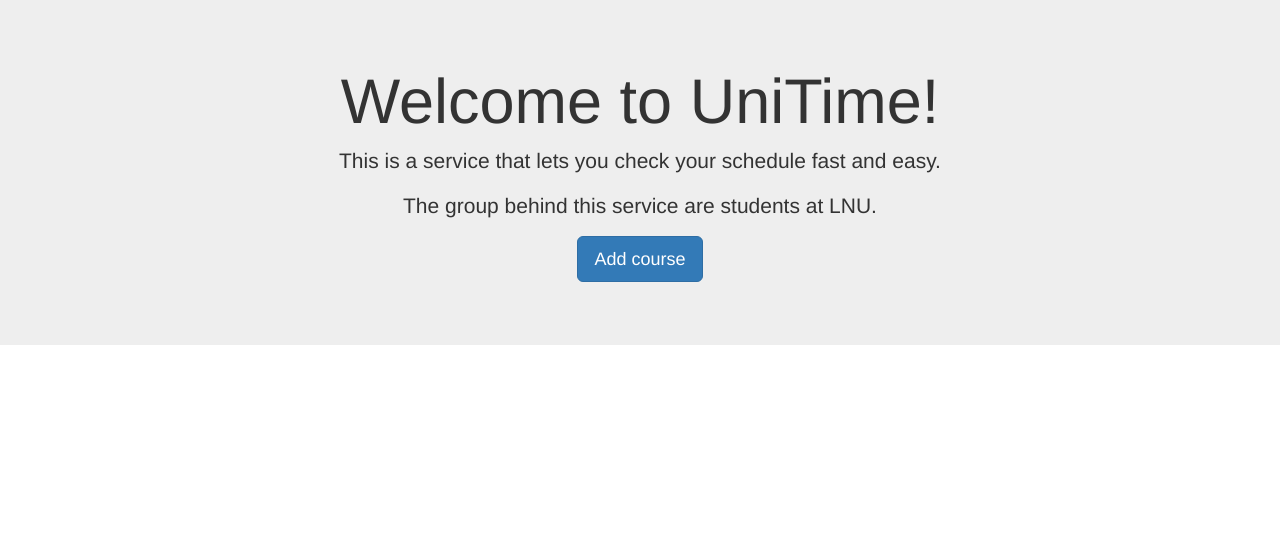
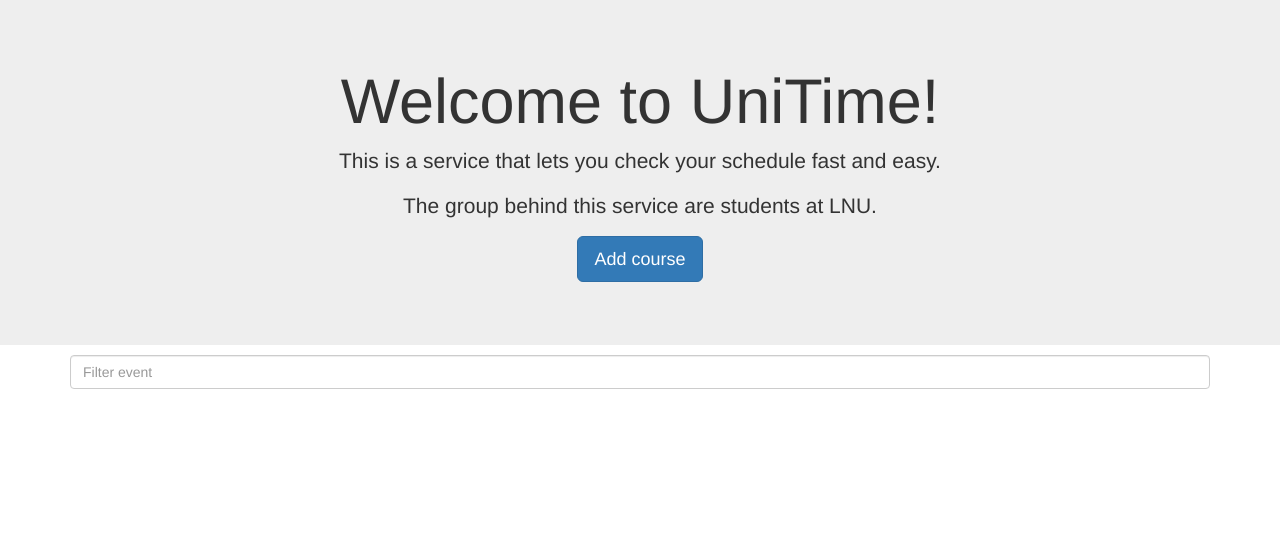
Before and after one commit to Kodkollektivet/UniTime-server, a Django app: page / in a window 1280 px wide. Shown: the part 125-659 px from the top of the page. Run offline with Django 3.2, Linux system fonts and the light colour scheme; data that the repository does not hold is empty; some libraries are stand-ins or nearby versions.

Commit message:
Events display changed

```diff
--- a/server/django/angular/static/angular/js/controllers.js
+++ b/server/django/angular/static/angular/js/controllers.js
@@ -7,11 +7,17 @@ myAppController.controller('unicontrol', function UniControl($scope, Course, Eve
     $scope.message = "";
     $scope.course_info = "satan";
     $scope.cookie_accepted;
+    $scope.date = new Date();
 
     $scope.acceptCookieFunction = function(){
         $scope.cookie_accepted = 't';
         $cookies.put('accept_cookies', $scope.cookie_accepted);
-    }
+    };
+
+    $scope.timediff = function(start_datetime){
+        var now = new Date();
+        return moment.utc(moment(start_datetime).diff(moment(now))).format("mm")
+    };
 
     // Init method
     $scope.init = function(){
@@ -84,6 +90,7 @@ myAppController.controller('unicontrol', function UniControl($scope, Course, Eve
                         $scope.message = response.data[i]['name_en']+" added!";
                         openAlertMessage();
                         closeAlertMessage();
+
                     }
                 }
 
@@ -108,6 +115,7 @@ myAppController.controller('unicontrol', function UniControl($scope, Course, Eve
         $cookies.putObject('courses', $scope.selected_courses); // Store in cookie
     };
 
+
     $scope.getEvents = function (course_code) {
         $('#ajaxloader').show();
         $http({
@@ -126,9 +134,20 @@ myAppController.controller('unicontrol', function UniControl($scope, Course, Eve
         })
             .then(function(response) {
                 for ( var i = 0 ; i < response.data.length ; i++){
+                    var d = response.data[i]['startdate'].split('-');
+                    var t = response.data[i]['starttime'].split(':');
+                    var date = new Date(d[0], d[1], d[2], t[0], t[1]);
+                    var date_now = new Date();
+                    console.log(date_now);
+                    response.data[i]['start_datetime'] = date;
+                    response.data[i]['day'] = moment(response.data[i]['startdate']).format('dddd');
+                    //response.data[i]['until'] = (date-date_now)/(24*3600*1000);
+                    //console.log(response.data[i]['start_datetime'].toLocaleString());
+                    //console.log(response.data[i]);
                     $scope.events.push(response.data[i]);
                 }
                 $('#ajaxloader').hide();
+                $('#date_today').show();
             },
             function(response) { // optional
                 // ERROR
--- a/server/django/angular/templates/angular/index.html
+++ b/server/django/angular/templates/angular/index.html
@@ -18,6 +18,7 @@
         <script src="{% static 'angular/js/lib/angular-resource.js' %}"></script>
         <script src="{% static 'angular/js/lib/angular-sanitize.min.js' %}"></script>
         <script src="{% static 'angular/js/lib/angular-cookies.js' %}"></script>
+        <script src="{% static 'angular/js/lib/moment.js' %}"></script>
 
         <script src="{% static 'angular/js/lib/bootstrap.min.js' %}"></script>
 
@@ -98,55 +99,71 @@
             <!-- Events -->
             <div class="container">
 
+                <div id="date_today" class="well well-sm" align="center" style="margin-top: -17pt; font-weight: bold;">
+                    Date today: [[date | date:'yyyy-MM-dd']]
+                </div>
+
+                <div style="margin-top: -15pt;">
+                    <!-- Filter Courses Input -->
+                    <form class="form-inline">
+                        <input type="text" class="form-control" ng-model="filterEvents" placeholder="Filter event" style="width: 100%">
+                    </form><!-- Filter Courses Input End -->
+                </div>
+
                 <ul class="list-group">
-                    <div ng-repeat="event in events | orderBy: 'startdate'">
+                    <div ng-repeat="event in events | orderBy: 'start_datetime' | filter: filterEvents">
 
-                        <div ng-if="$index % 2 == 0">
-                            <li class="list-group-item list-group-item-warning" style="color: black;">
+
+                            <div class="well">
                                 <div ng-if="event.teacher == 'Tobias Andersson-Gidlund'" align="center">
                                     <img style="width: 25pt; height: 25pt;" src="http://orig07.deviantart.net/49e8/f/2010/331/1/2/darth_vader_icon_256x256_by_geo_almighty-d33pmyi.png">
                                 </div>
-                                <div align="center"><h3>[[ event.name_en ]]</h3></div>
+                                <div class="row" align="center" style="margin-top: -10pt;">
+                                    <h3>[[ event.name_en ]]</h3>
+                                </div>
 
-                                <div align="center"><h3>[[ event.startdate ]] / [[event.starttime]]-[[event.endtime]]</h3></div>
-                                <div style="width: 100%;" ng-if="event.room.length < 2">Room: Not available</div>
-                                <div style="width: 100%;" ng-if="event.room.length >= 2">Room: [[ event.room ]]</div>
+                                <div class="row">
 
-                                <div style="width: 100%;" ng-if="event.teacher.length < 2">Teacher: Not available</div>
-                                <div style="width: 100%;" ng-if="event.teacher.length >= 2">Teacher: [[ event.teacher ]]</div>
+                                    <div class="col-xs-8 col-sm-6 col-md-6 col-lg-6" align="left">
+                                        <div class="row">
+                                            <div ng-if="event.room.length < 2">Room: Not available</div>
+                                            <div ng-if="event.room.length >= 2">Room: [[ event.room ]]</div>
+                                        </div>
+
+                                        <div class="row">
+                                            <div ng-if="event.teacher.length < 2">Teacher: Not available</div>
+                                            <div ng-if="event.teacher.length >= 2">Teacher: [[ event.teacher ]]</div>
+                                        </div>
+
+                                        <div class="row">
+                                            <div ng-if="event.info.length < 2">Info: Not available</div>
+                                            <div ng-if="event.info.length >= 2">Info: [[ event.info ]]</div>
+                                        </div>
+
+                                        <div class="row">
+                                            <div ng-if="event.desc.length < 2">Desc: Not available</div>
+                                            <div ng-if="event.desc.length >= 2">Desc: [[ event.desc ]]</div>
+                                        </div>
+                                    </div>
 
 
-                                <div style="width: 100%;" ng-if="event.info.length < 2">Info: Not available</div>
-                                <div style="width: 100%;" ng-if="event.info.length >= 2">Info: [[ event.info ]]</div>
+                                    <div class="col-xs-4 col-sm-6 col-md-6 col-lg-6" align="right">
+                                        <div class="row">
+                                            [[event.day]]
+                                        </div>
+                                        <div class="row">
+                                            [[event.starttime]]-[[event.endtime]]
+                                        </div>
+                                        <div class="row">
+                                            [[event.startdate]]
+                                        </div>
+                                    </div>
 
-                                <div style="width: 100%;" ng-if="event.desc.length < 2">Description: Not available</div>
-
-                                <div class="row" style="width: 100%; margin: 0px" ng-if="event.desc.length >= 2">Description: [[ event.desc ]]</div>
-                            </li>
                                 </div>
-                        <div ng-if="$index % 2 != 0">
-                            <li class="list-group-item" style="max-width: 100%; color: black;">
-                                <div ng-if="event.teacher == 'Tobias Andersson-Gidlund'" align="center">
-                                    <img style="width: 25pt; height: 25pt;" src="http://orig07.deviantart.net/49e8/f/2010/331/1/2/darth_vader_icon_256x256_by_geo_almighty-d33pmyi.png">
-                                </div>
-                                <div align="center"><h3>[[ event.name_en ]]</h3></div>
-
-                                <div align="center"><h3>[[ event.startdate ]] / [[event.starttime]]-[[event.endtime]]</h3></div>
-                                <div style="width: 100%;" ng-if="event.room.length < 2">Room: Not available</div>
-                                <div style="width: 100%;" ng-if="event.room.length >= 2">Room: [[ event.room ]]</div>
-
-                                <div style="width: 100%;" ng-if="event.teacher.length < 2">Teacher: Not available</div>
-                                <div style="width: 100%;" ng-if="event.teacher.length >= 2">Teacher: [[ event.teacher ]]</div>
 
 
-                       Platsens historia - miljö och minne         <div style="width: 100%;" ng-if="event.info.length < 2">Info: Not available</div>
-                                <div style="width: 100%;" ng-if="event.info.length >= 2">Info: [[ event.info ]]</div>
+                            </div>
 
-                                <div style="width: 100%;" ng-if="event.desc.length < 2">Description: Not available</div>
-                                <div style="width: 100%;" ng-if="event.desc.length >= 2">Description: [[ event.desc ]]</div>
-
-                            </li>
-                        </div>
 
                     </div>
                 </ul>
@@ -257,6 +274,8 @@
 <script>
     $('#alert_message').hide();
 
+    $('#date_today').hide();
+
     var openAlertMessage = function() {
         $('#alert_message').show();
     };
@@ -279,6 +298,11 @@
                 .css('overflow-x', 'hidden');
     });
 
+    var datetime = new Date().toLocaleString();
+    //var datetime_str = datetime.getMonth()+datetime.getDay();
+    //console.log(datetime);
+
+
 </script>
 
 </body>
```
Lines whose indentation alone changed are shown as unchanged.
